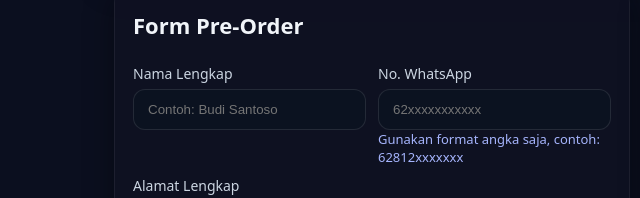
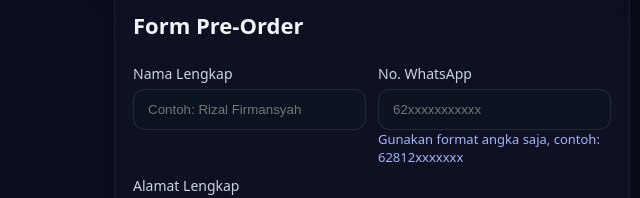
Before and after one commit to Mrizal16/Pre-order-baju-aniv-ganesipala, a plain HTML site: page index.html in a window 1280 px wide. Shown: the part 546-744 px from the top of the page, 0-640 px from the left. Drawn offline with Linux system fonts and the light colour scheme.

Commit message:
first commit

```diff
--- a/index.html
+++ b/index.html
@@ -255,7 +255,7 @@
           <div class="row">
             <div>
               <label for="nama">Nama Lengkap</label>
-              <input id="nama" name="nama" required placeholder="Contoh: Budi Santoso" />
+              <input id="nama" name="nama" required placeholder="Contoh: Rizal Firmansyah" />
             </div>
             <div>
               <label for="wa">No. WhatsApp</label>
```
